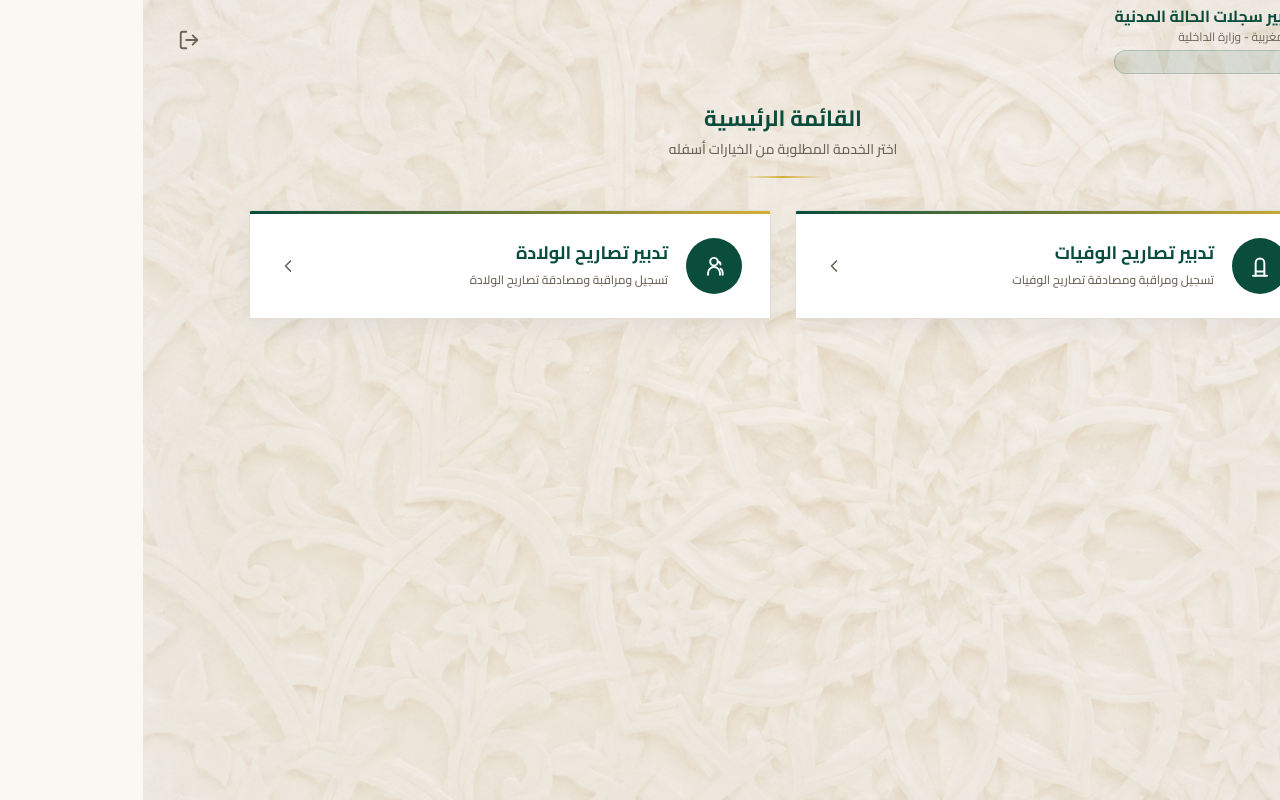
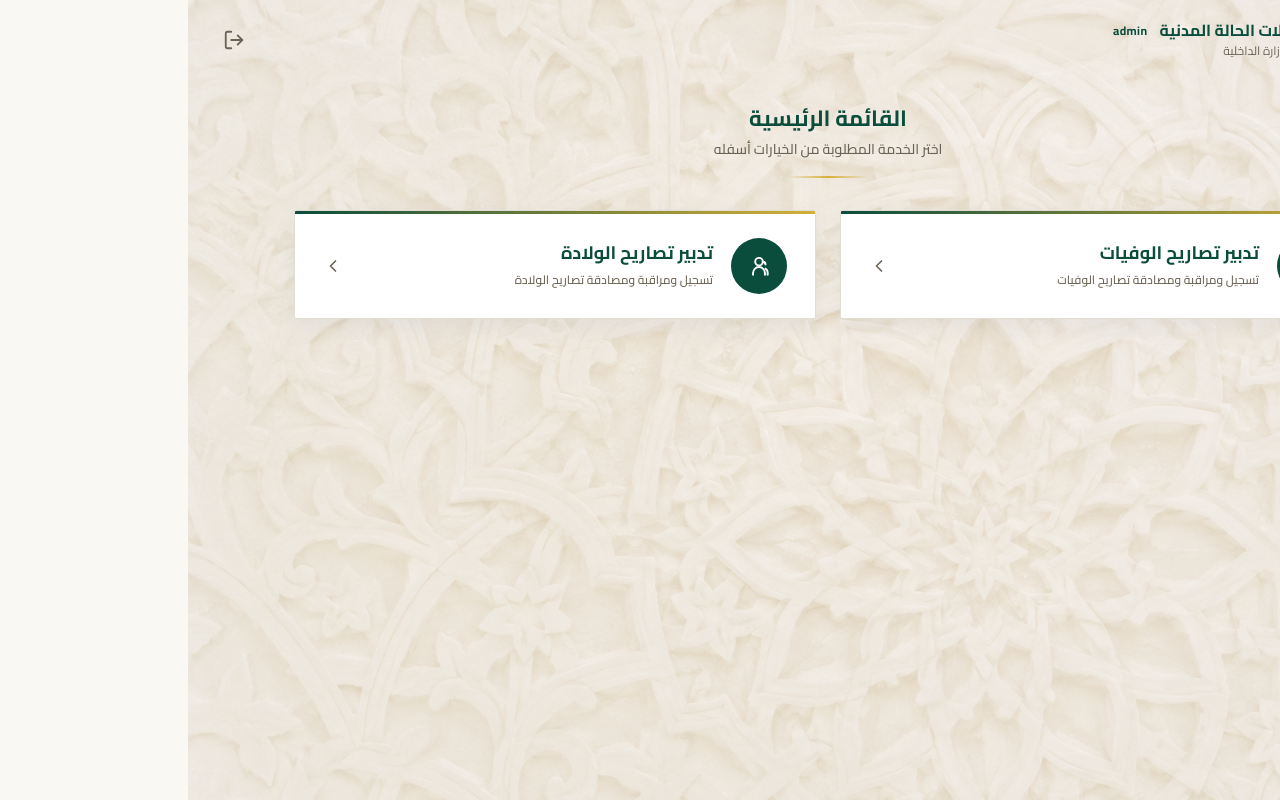
Before and after one commit to Laadnanimoustapha/DILONA, a Next.js app: page / in a window 1280 px wide. Built offline with nearby package versions, Linux system fonts and the light colour scheme; sample sign-in values are in the browser's storage.

Commit message:
feat: implement SiteHeader component with authentication and global CSS design tokens

```diff
--- a/app/globals.css
+++ b/app/globals.css
@@ -181,16 +181,18 @@ input, select, textarea {
 }
 
 /* Header role display */
+.header__title-row {
+  display: flex;
+  align-items: center;
+  gap: var(--space-xs);
+}
+
 .header__role {
   display: inline-block;
   font-size: var(--fs-xs);
   font-weight: var(--fw-bold);
   color: var(--clr-primary);
-  background-color: rgba(10, 77, 60, 0.10);
-  border: 1px solid rgba(10, 77, 60, 0.20);
-  padding: 1px 8px;
-  border-radius: 20px;
-  margin-top: var(--space-xs);
+  margin-inline-start: var(--space-sm);
   letter-spacing: 0.03em;
 }
 
--- a/components/SiteHeader.tsx
+++ b/components/SiteHeader.tsx
@@ -38,9 +38,11 @@ export default function SiteHeader() {
       <nav className="header__brand">
         <Image src="/logo.png" alt="شعار النظام" className="header__logo" width={48} height={48} aria-hidden="true" />
         <article className="header__title-block">
-          <h1 className="header__title">نظام تدبير سجلات الحالة المدنية</h1>
+          <div className="header__title-row">
+            <h1 className="header__title">نظام تدبير سجلات الحالة المدنية</h1>
+            {userRole && <span className="header__role">{userRole}</span>}
+          </div>
           <p className="header__subtitle">المملكة المغربية - وزارة الداخلية</p>
-          {userRole && <p className="header__role">{userRole}</p>}
         </article>
       </nav>
       <nav className="header__actions" aria-label="إجراءات النظام">
```
